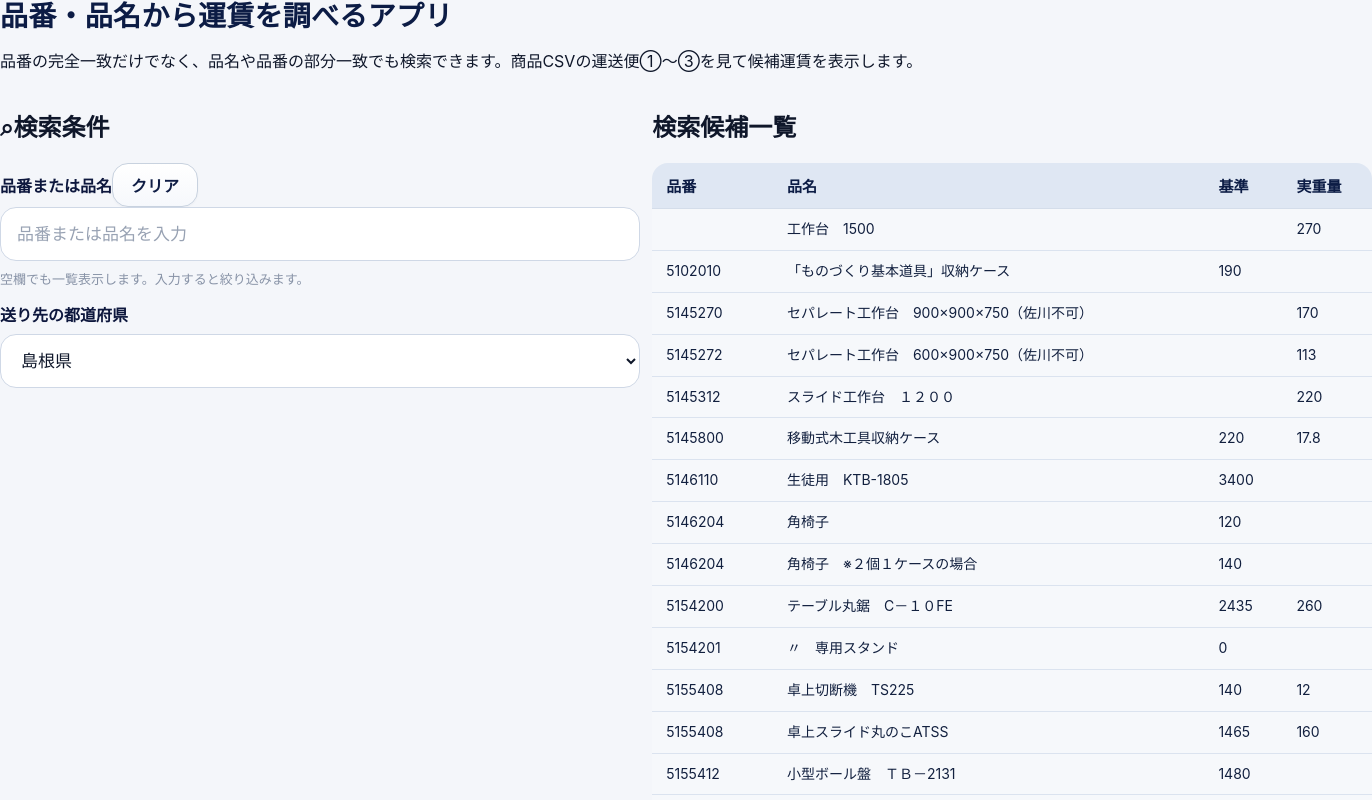
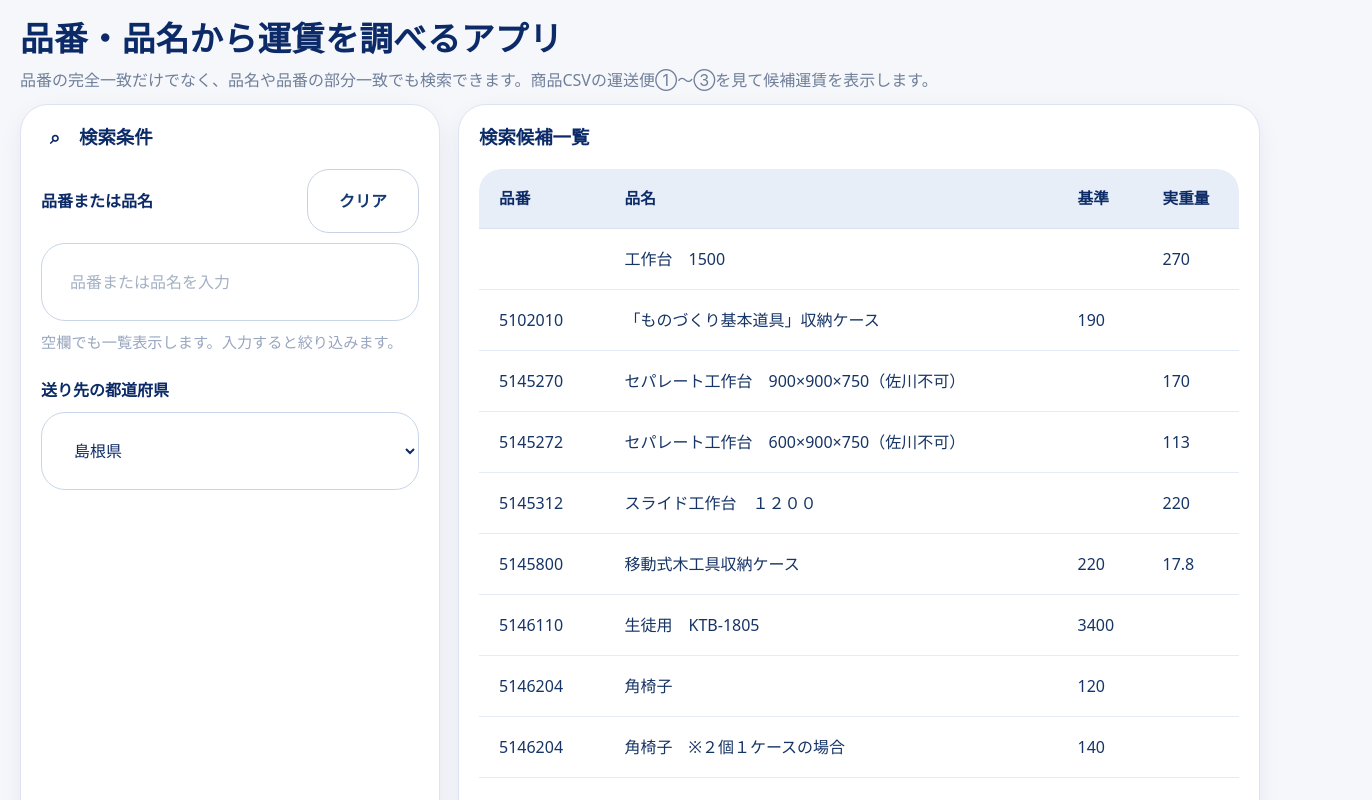
Before and after one commit to kenjitsumuraya-gif/freight-app, a React (Vite) app: page / in a window 1280 px wide. Shown: the top 800 px of the page, 1372 px wide, since content can reach past the window. Built offline with nearby package versions, Linux system fonts and the light colour scheme.

Commit message:
Update App.css

```diff
--- a/src/App.css
+++ b/src/App.css
@@ -1,16 +1,29 @@
+:root {
+  --bg: #f5f7fb;
+  --card: #ffffff;
+  --card-border: #dbe4f0;
+  --text: #0d2b66;
+  --muted: #6f7f99;
+  --line: #d8e2f0;
+  --head: #e7eef8;
+  --primary: #123a7a;
+  --primary-soft: #eef4ff;
+  --primary-border: #b9cdf3;
+  --best-bg: #0e2b66;
+  --best-text: #ffffff;
+  --badge-bg: #fff1bf;
+  --badge-text: #7a5600;
+  --selected-row: #eaf2ff;
+  --selected-row-strong: #d9e8ff;
+  --cheapest-row: #f4f8ff;
+  --shadow: 0 8px 24px rgba(16, 42, 88, 0.06);
+  --radius-lg: 28px;
+  --radius-md: 18px;
+  --radius-sm: 12px;
+}
+
 * {
   box-sizing: border-box;
-}
-
-:root {
-  color-scheme: light;
-  --bg: #f4f6fa;
-  --card: #ffffff;
-  --line: #d9e0ea;
-  --text: #0f172a;
-  --muted: #667085;
-  --navy: #07163a;
-  --soft-table: #edf2fa;
 }
 
 html,
@@ -18,14 +31,20 @@ body,
 #root {
   margin: 0;
   min-height: 100%;
-  font-family: -apple-system, BlinkMacSystemFont, "Segoe UI", "Hiragino Sans",
-    "Hiragino Kaku Gothic ProN", "Yu Gothic UI", "Yu Gothic", Meiryo, sans-serif;
   background: var(--bg);
   color: var(--text);
+  font-family:
+    "Hiragino Sans",
+    "Yu Gothic",
+    "Meiryo",
+    system-ui,
+    -apple-system,
+    BlinkMacSystemFont,
+    sans-serif;
 }
 
 body {
-  min-height: 100vh;
+  line-height: 1.5;
 }
 
 button,
@@ -34,520 +53,439 @@ select {
   font: inherit;
 }
 
-button {
-  cursor: pointer;
-}
-
 .app-shell {
-  min-height: 100vh;
-  background: var(--bg);
-}
-
-.page-container {
-  width: min(100%, 1720px);
+  width: 100%;
+  max-width: 1720px;
   margin: 0 auto;
-  padding: 10px 16px 16px;
+  padding: 18px 20px 28px;
 }
 
 .page-header {
-  margin-bottom: 6px;
+  margin-bottom: 12px;
 }
 
 .page-title {
-  margin: 0 0 6px;
-  font-size: 30px;
-  line-height: 1.15;
+  margin: 0;
+  font-size: 2.1rem;
+  line-height: 1.2;
   font-weight: 800;
   letter-spacing: 0.01em;
-  color: #0c1c45;
+  color: #0b2a67;
 }
 
-.page-description {
-  margin: 0;
-  font-size: 15px;
-  line-height: 1.45;
+.page-subtitle {
+  margin: 10px 0 0;
+  font-size: 1rem;
   color: var(--muted);
 }
 
-.status-banner {
+.layout-stack {
   display: flex;
-  align-items: center;
-  min-height: 48px;
-  padding: 0 16px;
-  margin: 10px 0 12px;
-  border: 1px solid #cad5e4;
-  border-radius: 14px;
-  background: rgba(255, 255, 255, 0.78);
-  color: #25324b;
-  font-size: 15px;
+  flex-direction: column;
+  gap: 20px;
 }
 
 .top-grid {
   display: grid;
-  grid-template-columns: minmax(0, 1.02fr) minmax(0, 1fr);
-  gap: 14px;
-  margin-bottom: 14px;
+  grid-template-columns: 1fr 1fr;
+  gap: 18px;
   align-items: stretch;
 }
 
-.panel {
+.card {
   background: var(--card);
-  border: 1px solid #d8e0ec;
-  border-radius: 24px;
-  padding: 16px 18px;
-  box-shadow: 0 2px 10px rgba(16, 24, 40, 0.03);
+  border: 1px solid var(--card-border);
+  border-radius: var(--radius-lg);
+  box-shadow: var(--shadow);
 }
 
-.search-panel,
-.candidates-panel {
-  min-height: 440px;
+.panel-card {
+  min-height: 540px;
+  padding: 18px 20px 20px;
 }
 
-.panel-title-row {
+.result-card {
+  padding: 18px 20px 20px;
+}
+
+.card-header {
   display: flex;
   align-items: center;
   justify-content: space-between;
-  margin-bottom: 12px;
+  margin-bottom: 18px;
 }
 
-.panel-title-group {
+.card-title {
   display: flex;
   align-items: center;
   gap: 10px;
+  margin: 0;
+  font-size: 1.15rem;
+  font-weight: 800;
+  color: #0b2a67;
 }
 
-.panel-icon {
+.card-title-icon {
   display: inline-flex;
   align-items: center;
   justify-content: center;
   width: 28px;
-  height: 28px;
-  font-size: 18px;
-  color: #0e1e48;
+  text-align: center;
 }
 
-.panel-title {
-  margin: 0;
-  font-size: 19px;
-  font-weight: 800;
-  color: #0b163b;
+.form-block {
+  margin-bottom: 24px;
 }
 
-.form-block + .form-block {
-  margin-top: 14px;
-}
-
-.label-row {
+.field-row {
   display: flex;
   align-items: center;
   justify-content: space-between;
   gap: 12px;
-  margin-bottom: 8px;
+  margin-bottom: 10px;
 }
 
 .field-label {
   display: inline-block;
-  margin-bottom: 8px;
-  font-size: 16px;
-  font-weight: 800;
-  color: #0d173d;
+  margin-bottom: 10px;
+  font-size: 1rem;
+  font-weight: 700;
+  color: #0b2a67;
 }
 
-.with-button .field-label {
+.field-row .field-label {
   margin-bottom: 0;
 }
 
-.clear-button {
-  height: 44px;
-  padding: 0 18px;
-  border: 1px solid #c8d2df;
-  border-radius: 16px;
-  background: linear-gradient(180deg, #ffffff 0%, #f6f8fc 100%);
-  color: #0f1d45;
-  font-weight: 700;
-  box-shadow: 0 1px 2px rgba(16, 24, 40, 0.04);
-}
-
-.clear-button:hover {
-  background: #f7f9fd;
+.field-help {
+  margin: 10px 0 0;
+  font-size: 0.95rem;
+  color: #98a6bf;
 }
 
 .text-input,
 .select-input {
   width: 100%;
-  height: 54px;
-  padding: 0 16px;
-  border: 1px solid #cfd8e6;
-  border-radius: 16px;
-  background: #fff;
-  color: #0f172a;
-  font-size: 17px;
+  height: 78px;
+  padding: 0 28px;
+  border-radius: 24px;
+  border: 1.5px solid #c9d5e8;
+  background: #ffffff;
   outline: none;
+  font-size: 1rem;
+  color: var(--text);
+  transition:
+    border-color 0.18s ease,
+    box-shadow 0.18s ease,
+    background 0.18s ease;
 }
 
 .text-input::placeholder {
-  color: #98a2b3;
+  color: #a4b0c3;
 }
 
 .text-input:focus,
 .select-input:focus {
-  border-color: #9eb6e6;
-  box-shadow: 0 0 0 4px rgba(84, 120, 255, 0.08);
+  border-color: #9ebcf0;
+  box-shadow: 0 0 0 4px rgba(92, 136, 219, 0.12);
 }
 
-.field-help {
-  margin-top: 8px;
-  font-size: 13px;
-  color: #8893a7;
+.select-input {
+  appearance: auto;
+  cursor: pointer;
 }
 
-.candidate-table-wrap {
-  max-height: 340px;
-  overflow: auto;
-  border: 1px solid #d9e2ef;
-  border-radius: 18px;
-  background: var(--soft-table);
+.clear-button {
+  min-width: 112px;
+  height: 64px;
+  padding: 0 22px;
+  border: 1.5px solid #c7d3e5;
+  border-radius: 22px;
+  background: #ffffff;
+  color: #143975;
+  font-weight: 700;
+  cursor: pointer;
+  transition:
+    background 0.18s ease,
+    border-color 0.18s ease,
+    transform 0.18s ease;
+}
+
+.clear-button:hover {
+  background: #f7faff;
+  border-color: #b4c7e5;
+}
+
+.clear-button:active {
+  transform: translateY(1px);
+}
+
+.table-scroll {
+  width: 100%;
+  overflow-x: auto;
+  overflow-y: auto;
+  border-radius: 22px;
 }
 
 .candidate-table {
+  min-width: 760px;
+}
+
+.result-table {
+  min-width: 1100px;
+}
+
+.data-table {
   width: 100%;
-  min-width: 720px;
   border-collapse: separate;
   border-spacing: 0;
+  overflow: hidden;
 }
 
-.candidate-table thead th {
-  padding: 12px 14px;
-  background: #dfe7f3;
-  color: #0c1c45;
-  font-size: 15px;
+.data-table thead th {
+  position: sticky;
+  top: 0;
+  z-index: 1;
+  background: var(--head);
+  color: #0d2b66;
   font-weight: 800;
   text-align: left;
-  border-bottom: 1px solid #d4ddea;
+  font-size: 0.98rem;
+  padding: 18px 20px;
+  border-bottom: 1px solid var(--line);
   white-space: nowrap;
-  position: sticky;
-  top: 0;
-  z-index: 2;
 }
 
-.candidate-table thead th:first-child {
-  border-top-left-radius: 16px;
+.data-table thead th:first-child {
+  border-top-left-radius: 22px;
 }
 
-.candidate-table thead th:last-child {
-  border-top-right-radius: 16px;
+.data-table thead th:last-child {
+  border-top-right-radius: 22px;
 }
 
-.candidate-table tbody td {
-  padding: 11px 14px;
-  font-size: 14px;
-  line-height: 1.35;
-  color: #12203f;
-  border-bottom: 1px solid #dbe3ef;
-  background: rgba(255, 255, 255, 0.18);
-  vertical-align: top;
+.data-table tbody td {
+  padding: 18px 20px;
+  border-bottom: 1px solid #e3ebf6;
+  background: #ffffff;
+  color: #163466;
+  white-space: nowrap;
+  vertical-align: middle;
 }
 
-.candidate-table tbody tr:last-child td {
-  border-bottom: none;
+.data-table tbody tr:last-child td:first-child {
+  border-bottom-left-radius: 22px;
 }
 
-.candidate-row {
-  cursor: pointer;
-  transition: background-color 0.15s ease;
+.data-table tbody tr:last-child td:last-child {
+  border-bottom-right-radius: 22px;
 }
 
-.candidate-row:hover td {
-  background: rgba(255, 255, 255, 0.42);
+.candidate-table tbody tr {
+  cursor: pointer;
+  transition:
+    background 0.16s ease,
+    box-shadow 0.16s ease,
+    transform 0.16s ease;
 }
 
-.candidate-row.active td {
-  background: rgba(255, 255, 255, 0.58);
+.candidate-table tbody tr:hover td {
+  background: #f7faff;
 }
 
-.candidate-code-cell {
-  font-weight: 800;
+.candidate-table tbody tr.is-selected td {
+  background: var(--selected-row);
+  color: #0c2f6a;
+  font-weight: 700;
 }
 
-.candidate-name-cell {
-  word-break: break-word;
+.candidate-table tbody tr.is-selected td:first-child {
+  box-shadow: inset 4px 0 0 #6f9df0;
+}
+
+.candidate-table tbody tr.is-selected:hover td {
+  background: var(--selected-row-strong);
+}
+
+.result-table tbody tr.is-cheapest td {
+  background: var(--cheapest-row);
+}
+
+.total-cell {
+  font-weight: 800;
+  color: #0b2a67;
 }
 
 .empty-cell {
   text-align: center;
-  color: #7b8798;
-  background: transparent;
-  padding: 20px 14px !important;
+  color: var(--muted);
+  background: #ffffff;
 }
 
-.results-section {
-  background: var(--card);
-  border: 1px solid #d8e0ec;
+.result-placeholder {
+  min-height: 170px;
+  display: flex;
+  align-items: center;
+  justify-content: flex-start;
+  padding: 22px;
+  border: 1px dashed #d4dfef;
   border-radius: 24px;
-  padding: 16px 18px;
-  box-shadow: 0 2px 10px rgba(16, 24, 40, 0.03);
+  background: #fbfdff;
+  color: var(--muted);
+  font-size: 1rem;
 }
 
-.section-heading-row {
-  display: flex;
-  align-items: center;
-  gap: 10px;
-  margin-bottom: 12px;
+.best-fare-card {
+  background: linear-gradient(180deg, #08245b 0%, #0d2d70 100%);
+  color: var(--best-text);
+  border-radius: 28px;
+  padding: 24px 26px;
+  margin-bottom: 18px;
 }
 
-.section-icon {
+.best-fare-label {
+  font-size: 1rem;
+  opacity: 0.92;
+  margin-bottom: 8px;
+}
+
+.best-fare-price {
+  font-size: 3rem;
+  line-height: 1.1;
+  font-weight: 800;
+  letter-spacing: 0.01em;
+  margin-bottom: 14px;
+}
+
+.best-fare-meta {
+  display: flex;
+  flex-wrap: wrap;
+  gap: 10px;
+}
+
+.best-fare-chip {
+  display: inline-flex;
+  align-items: center;
+  min-height: 34px;
+  padding: 6px 12px;
+  border-radius: 999px;
+  background: rgba(255, 255, 255, 0.12);
+  color: #ffffff;
+  font-size: 0.92rem;
+}
+
+.selected-product-summary {
+  display: grid;
+  grid-template-columns: repeat(5, minmax(0, 1fr));
+  gap: 10px;
+  margin-bottom: 18px;
+}
+
+.summary-row {
+  background: #f8fbff;
+  border: 1px solid #dbe5f2;
+  border-radius: 16px;
+  padding: 12px 14px;
+}
+
+.summary-label {
+  display: block;
+  margin-bottom: 4px;
+  font-size: 0.85rem;
+  color: #7b8aa6;
+}
+
+.summary-value {
+  display: block;
+  font-size: 0.98rem;
+  font-weight: 700;
+  color: #12356c;
+  word-break: break-word;
+}
+
+.cheapest-badge,
+.normal-badge {
   display: inline-flex;
   align-items: center;
   justify-content: center;
-  width: 30px;
-  height: 30px;
-  font-size: 20px;
-}
-
-.section-heading {
-  margin: 0;
-  font-size: 19px;
+  min-width: 58px;
+  min-height: 30px;
+  padding: 4px 10px;
+  border-radius: 999px;
+  font-size: 0.86rem;
   font-weight: 800;
-  color: #0b163b;
-}
-
-.placeholder-card {
-  min-height: 96px;
-  display: flex;
-  align-items: center;
-  padding: 18px;
-  border: 1px dashed #ccd5e2;
-  border-radius: 18px;
-  background: #fafcff;
-  color: #667085;
-  font-size: 16px;
-}
-
-.best-price-card {
-  margin-bottom: 12px;
-  padding: 16px 20px;
-  border-radius: 22px;
-  background: linear-gradient(90deg, var(--navy) 0%, #08183e 55%, #091a43 100%);
-  color: #fff;
-  box-shadow: 0 10px 24px rgba(6, 18, 51, 0.18);
-}
-
-.best-price-label {
-  font-size: 14px;
-  color: rgba(255, 255, 255, 0.78);
-  margin-bottom: 8px;
-}
-
-.best-price-value {
-  font-size: 42px;
-  line-height: 1;
-  font-weight: 800;
-  letter-spacing: 0.01em;
-  margin-bottom: 10px;
-}
-
-.best-price-meta {
-  font-size: 15px;
-  color: rgba(255, 255, 255, 0.88);
-}
-
-.result-table-card {
-  overflow: auto;
-  border: 1px solid #d9e2ef;
-  border-radius: 18px;
-  background: #fff;
-}
-
-.result-table {
-  width: 100%;
-  min-width: 1150px;
-  border-collapse: separate;
-  border-spacing: 0;
-}
-
-.result-table thead th {
-  padding: 12px 10px;
-  background: #f0f4fa;
-  color: #0c1c45;
-  font-size: 14px;
-  font-weight: 800;
-  text-align: center;
-  border-bottom: 1px solid #d8e2ef;
   white-space: nowrap;
 }
 
-.result-table tbody td {
-  padding: 11px 10px;
-  font-size: 13px;
-  color: #12203f;
-  text-align: center;
-  border-bottom: 1px solid #e9eef5;
-  background: #fff;
-  white-space: nowrap;
+.cheapest-badge {
+  background: var(--badge-bg);
+  color: var(--badge-text);
 }
 
-.result-table tbody tr:hover td {
-  background: #fafcff;
+.normal-badge {
+  background: #edf3fb;
+  color: #58719c;
 }
 
-.result-table tbody tr:last-child td {
-  border-bottom: none;
-}
-
-.candidate-source-badge {
-  display: inline-flex;
-  align-items: center;
-  justify-content: center;
-  min-width: 72px;
-  height: 24px;
-  padding: 0 10px;
-  border-radius: 999px;
-  background: #edf2ff;
-  color: #334155;
-  font-size: 11px;
-  font-weight: 800;
-  line-height: 1;
-}
-
-.cheapest-row td {
-  background: #eef9f0 !important;
-}
-
-.cheapest-row:hover td {
-  background: #e4f5e8 !important;
-}
-
-.carrier-cell {
-  display: inline-flex;
-  align-items: center;
-  gap: 8px;
-  justify-content: center;
-}
-
-.cheapest-company {
-  font-weight: 800;
-  color: #157347;
-}
-
-.cheapest-total {
-  font-weight: 800;
-  color: #157347;
-}
-
-.cheapest-badge {
-  display: inline-flex;
-  align-items: center;
-  justify-content: center;
-  min-width: 42px;
-  height: 22px;
-  padding: 0 8px;
-  border-radius: 999px;
-  background: #16a34a;
-  color: #fff;
-  font-size: 11px;
-  font-weight: 800;
-  line-height: 1;
-}
-
-.total-cell {
-  font-weight: 800;
-  color: #0d1c45;
-}
-
-.selected-product-note {
-  margin-top: 10px;
-  font-size: 13px;
-  color: #4b5870;
-}
-
-.selected-label {
-  font-weight: 800;
-  color: #0d1c45;
-}
-
-@media (max-width: 1400px) {
-  .page-container {
-    padding: 8px 12px 14px;
-  }
-
-  .page-title {
-    font-size: 28px;
-  }
-
-  .top-grid {
-    gap: 12px;
-  }
-
-  .panel {
-    padding: 14px 16px;
-  }
-
-  .search-panel,
-  .candidates-panel {
-    min-height: 400px;
-  }
-
-  .candidate-table-wrap {
-    max-height: 300px;
-  }
-
-  .best-price-value {
-    font-size: 38px;
-  }
-}
-
-@media (max-width: 1100px) {
+@media (max-width: 1200px) {
   .top-grid {
     grid-template-columns: 1fr;
   }
 
-  .search-panel,
-  .candidates-panel {
+  .panel-card {
     min-height: auto;
   }
 
-  .candidate-table-wrap {
-    max-height: 280px;
+  .selected-product-summary {
+    grid-template-columns: repeat(2, minmax(0, 1fr));
   }
 }
 
 @media (max-width: 768px) {
-  .page-title {
-    font-size: 24px;
+  .app-shell {
+    padding: 14px 14px 24px;
   }
 
-  .page-description {
-    font-size: 14px;
-    line-height: 1.4;
+  .page-title {
+    font-size: 1.7rem;
   }
 
-  .status-banner {
-    font-size: 14px;
-    min-height: 44px;
+  .page-subtitle {
+    font-size: 0.95rem;
   }
 
-  .panel,
-  .results-section {
-    padding: 14px;
-    border-radius: 18px;
+  .panel-card,
+  .result-card {
+    padding: 16px;
+    border-radius: 22px;
   }
 
-  .panel-title,
-  .section-heading {
-    font-size: 17px;
+  .field-row {
+    align-items: flex-start;
+    flex-direction: column;
+  }
+
+  .clear-button {
+    width: 100%;
   }
 
   .text-input,
   .select-input {
-    height: 44px;
-    font-size: 15px;
+    height: 66px;
+    padding: 0 18px;
+    border-radius: 20px;
   }
 
-  .best-price-value {
-    font-size: 34px;
+  .best-fare-price {
+    font-size: 2.2rem;
   }
 
-  .best-price-meta {
-    font-size: 14px;
+  .selected-product-summary {
+    grid-template-columns: 1fr;
+  }
+
+  .data-table thead th,
+  .data-table tbody td {
+    padding: 14px 14px;
   }
 }
```
